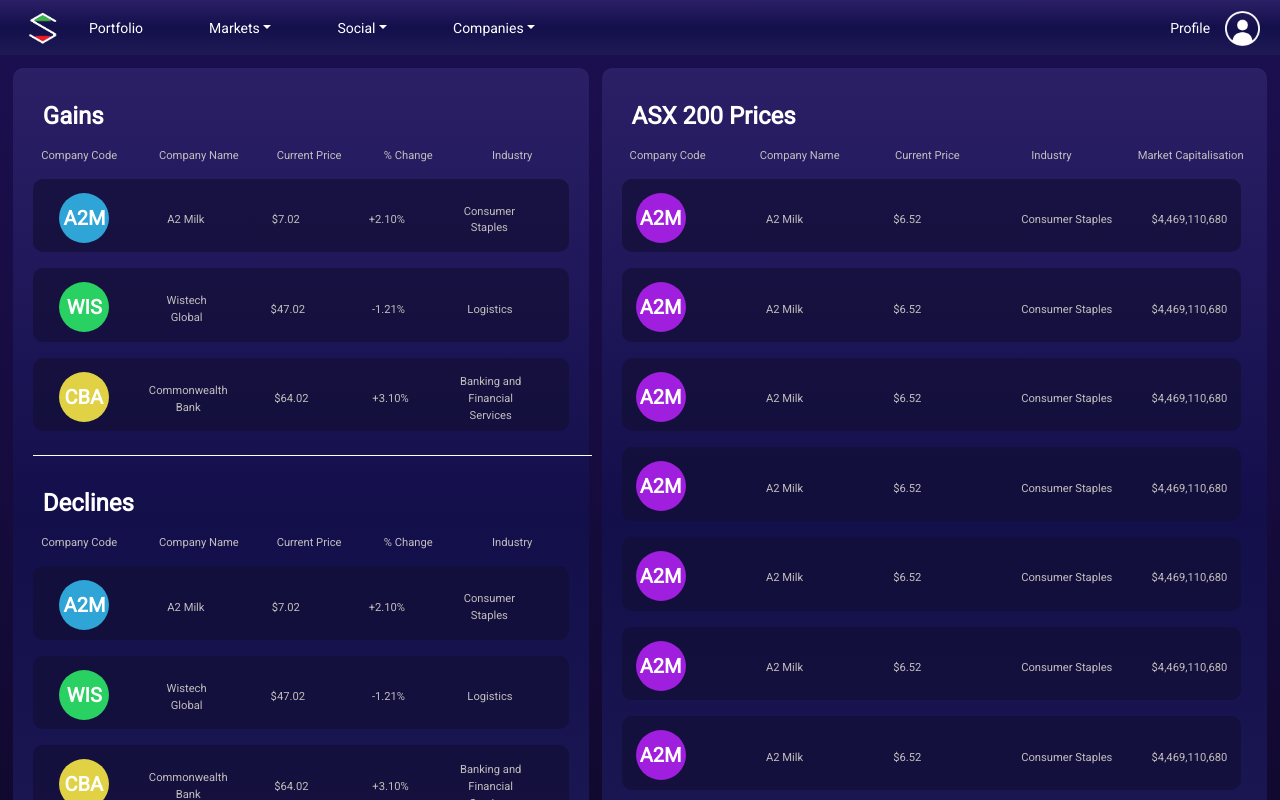
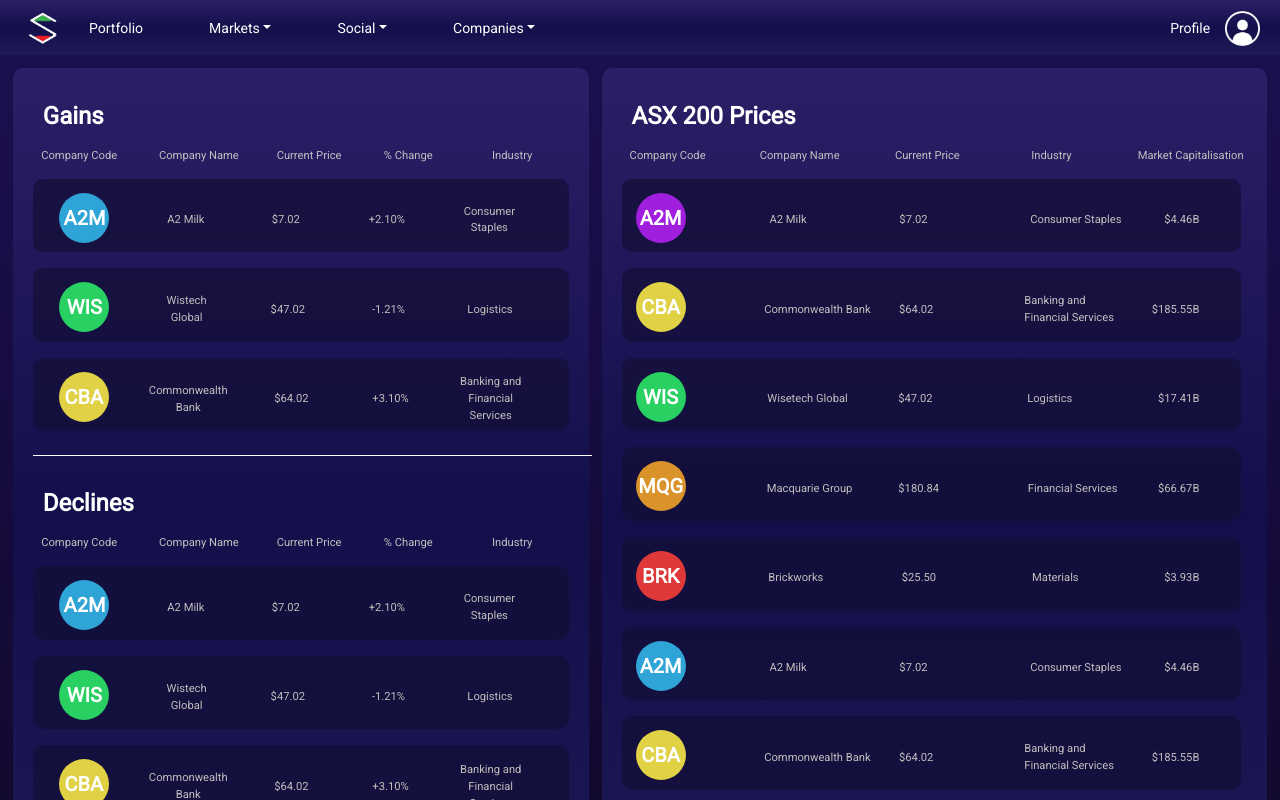
Before and after one commit to hjsith/Stocking-Up-V2, a React (Create React App) app in the folder client/: page /MarketsOverview in a window 1280 px wide. Shown: the top 800 px of the page. Built offline with nearby package versions, Linux system fonts and the light colour scheme.

Commit message:
Updated AsxPrice and and AsxPricePanel

```diff
--- a/client/src/assets/css/MarketsOverview.scss
+++ b/client/src/assets/css/MarketsOverview.scss
@@ -117,7 +117,9 @@
   padding: 1.25em;
   font-weight: normal;
   font-size: 0.7em;
-  width:22%
+
+  width:23%
+
 
 
 
--- a/client/src/components/MarketsOverviewComponents/AsxPrice.js
+++ b/client/src/components/MarketsOverviewComponents/AsxPrice.js
@@ -4,7 +4,93 @@ import TitlePanel from "./TitlePanel";
 import AsxPricePanel from "./AsxPricePanel";
 
 class AsxPrice extends React.Component {
-
+  constructor(props) {
+    super(props);
+    this.state = {
+      asxPriceArray: [
+        {
+          colourNumber: 6,
+          companyCode: "A2M",
+          companyName: "A2 Milk",
+          currentPrice: "$7.02",
+          industry: "Consumer Staples",
+          marketsCapitalisation: "$4.46B"
+        },
+        {
+          colourNumber: 4,
+          companyCode: "CBA",
+          companyName: "Commonwealth Bank",
+          currentPrice: "$64.02",
+          industry: "Banking and Financial Services",
+          marketsCapitalisation: "$185.55B"
+        },
+        {
+          colourNumber: 2,
+          companyCode: "WIS",
+          companyName: "Wisetech Global",
+          currentPrice: "$47.02",
+          industry: "Logistics",
+          marketsCapitalisation: "$17.41B"
+        },
+        {
+          colourNumber: 3,
+          companyCode: "MQG",
+          companyName: "Macquarie Group",
+          currentPrice: "$180.84",
+          industry: "Financial Services",
+          marketsCapitalisation: "$66.67B"
+        },
+        {
+          colourNumber: 5,
+          companyCode: "BRK",
+          companyName: "Brickworks",
+          currentPrice: "$25.50",
+          industry: "Materials",
+          marketsCapitalisation: "$3.93B"
+        },
+        {
+          colourNumber: 1,
+          companyCode: "A2M",
+          companyName: "A2 Milk",
+          currentPrice: "$7.02",
+          industry: "Consumer Staples",
+          marketsCapitalisation: "$4.46B"
+        },
+        {
+          colourNumber: 4,
+          companyCode: "CBA",
+          companyName: "Commonwealth Bank",
+          currentPrice: "$64.02",
+          industry: "Banking and Financial Services",
+          marketsCapitalisation: "$185.55B"
+        },
+        {
+          colourNumber: 2,
+          companyCode: "WIS",
+          companyName: "Wisetech Global",
+          currentPrice: "$47.02",
+          industry: "Logistics",
+          marketsCapitalisation: "$17.41B"
+        },
+        {
+          colourNumber: 3,
+          companyCode: "MQG",
+          companyName: "Macquarie Group",
+          currentPrice: "$180.84",
+          industry: "Financial Services",
+          marketsCapitalisation: "$66.67B"
+        },
+        {
+          colourNumber: 5,
+          companyCode: "BRK",
+          companyName: "Brickworks",
+          currentPrice: "$25.50",
+          industry: "Materials",
+          marketsCapitalisation: "$3.93B"
+        }
+      ]
+    };
+  }
 
   render() {
     return (
@@ -20,16 +106,19 @@ class AsxPrice extends React.Component {
           </tr>
         </table>
         <div className="divAsx">
-          <AsxPricePanel />
-          <AsxPricePanel />
-          <AsxPricePanel />
-          <AsxPricePanel />
-          <AsxPricePanel />
-          <AsxPricePanel />
-          <AsxPricePanel />
-          <AsxPricePanel />
-          <AsxPricePanel />
-          <AsxPricePanel />
+          {this.state.asxPriceArray.map((asxprice, index) => {
+            return (
+              <AsxPricePanel
+                key={asxprice.companyCode}
+                colourNumber={asxprice.colourNumber}
+                companyCode={asxprice.companyCode}
+                companyName={asxprice.companyName}
+                currentPrice={asxprice.currentPrice}
+                industry={asxprice.industry}
+                marketsCapitalisation={asxprice.marketsCapitalisation}
+              />
+            );
+          })}
         </div>
         <br />
       </div>
--- a/client/src/components/MarketsOverviewComponents/AsxPricePanel.js
+++ b/client/src/components/MarketsOverviewComponents/AsxPricePanel.js
@@ -9,18 +9,18 @@ class AsxPricePanel extends React.Component {
         <table className="TitleTableFont4">
           <tr>
             <th>
-              <UserProfileIcon
-                name="A2M"
-                colorNumber={0}
+             <UserProfileIcon
+                name={this.props.companyCode}
+                colorNumber={this.props.colourNumber}
                 company={true}
                 size={50}
               />
             </th>
-
-            <th>A2 Milk</th>
-            <th>$6.52</th>
-            <th>Consumer Staples</th>
-            <th>$4,469,110,680</th>
+            <th>{this.props.companyName}</th>
+            <th>{this.props.currentPrice}</th>
+            <th>{this.props.industry}</th>
+         <th>{this.props.marketsCapitalisation}</th>
+            <th></th>
           </tr>
         </table>
       </div>
```
